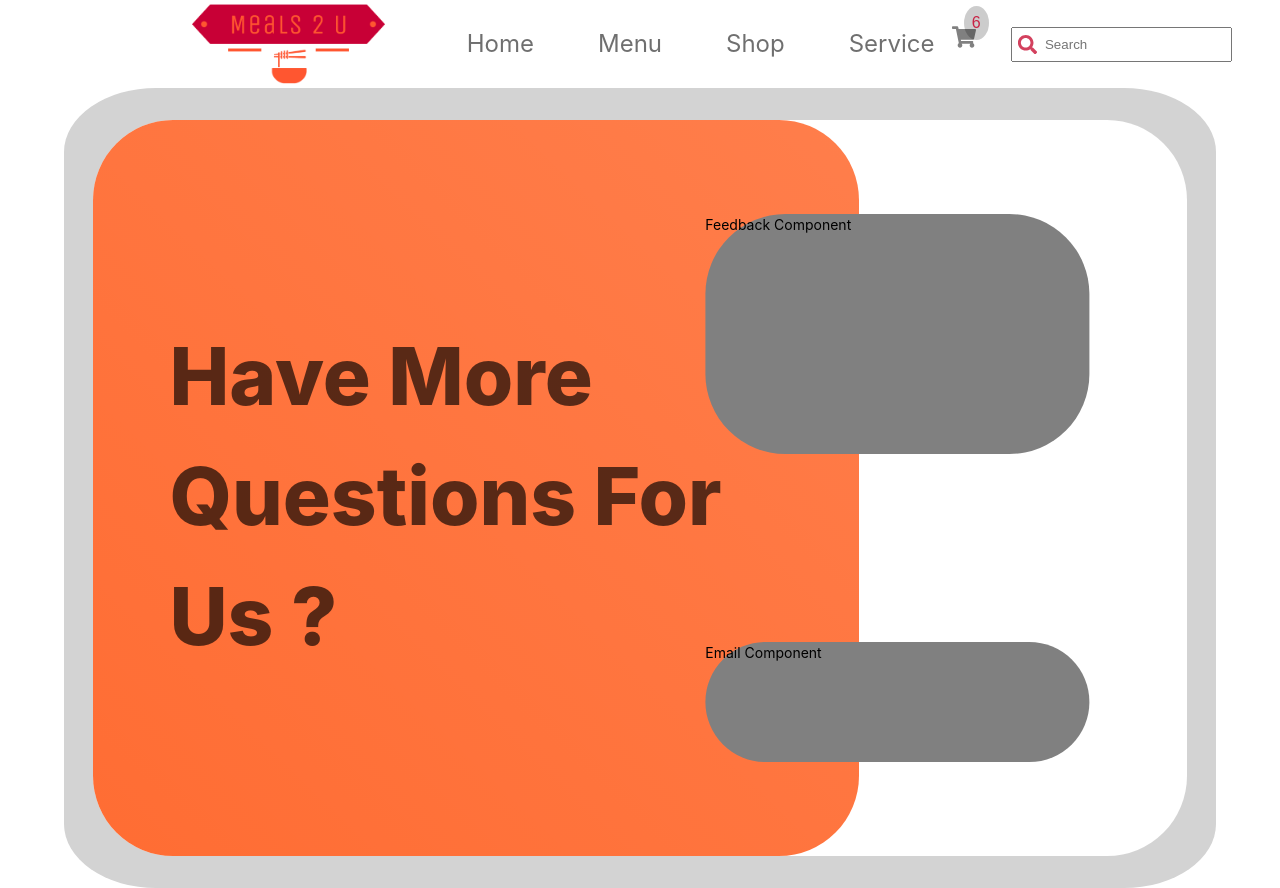
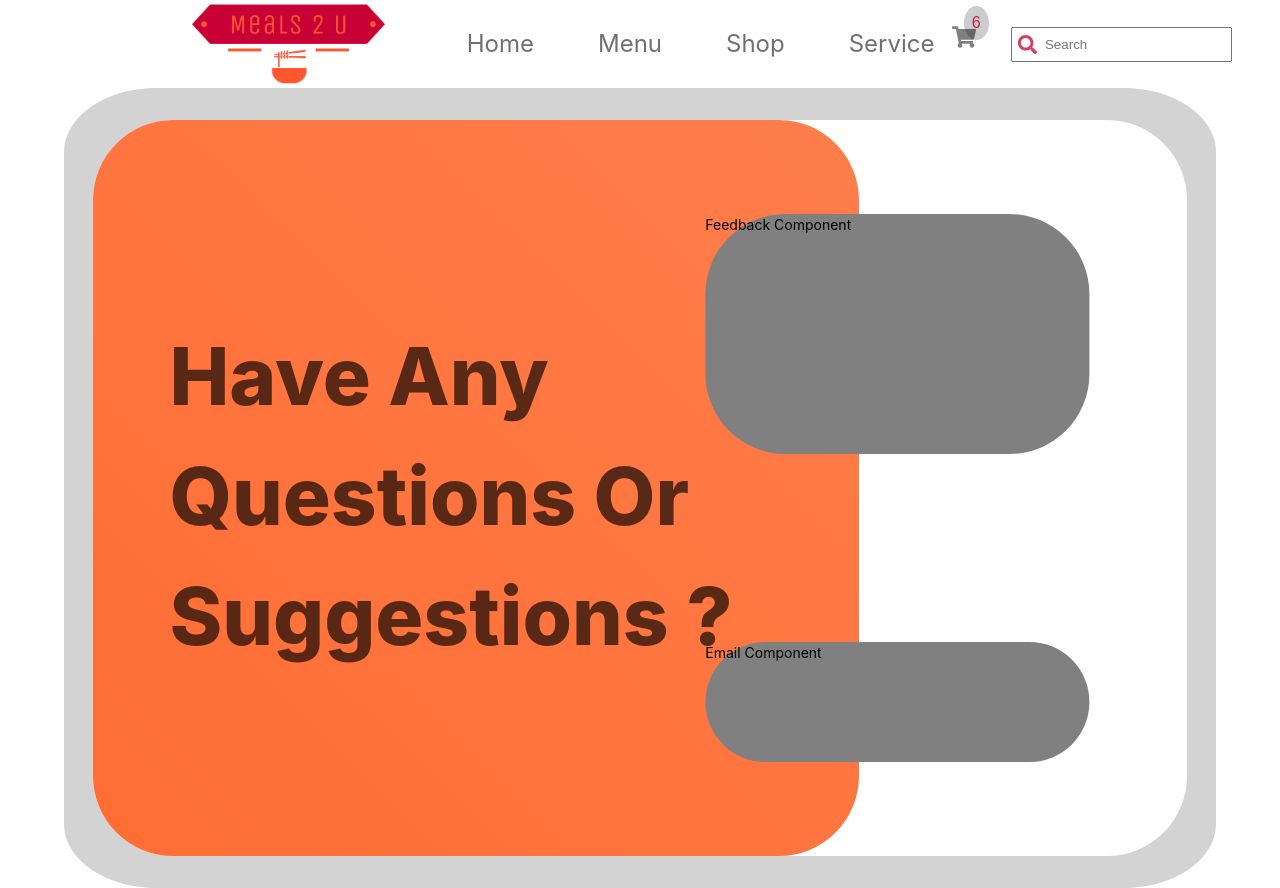
Before and after one commit to Jscorz/React-Food-Delivery-App, a React (Create React App) app: page /service in a window 1280 px wide. Built offline with nearby package versions, Linux system fonts and the light colour scheme.

Commit message:
changed wording on text

```diff
--- a/src/components/Service.js
+++ b/src/components/Service.js
@@ -12,9 +12,9 @@ const Service = () => {
         <article className='grid-second'>
           <div className='main-text'>
             <h1>
-              Have More <br />
-              Questions For <br />
-              Us ?
+              Have Any <br />
+              Questions Or <br />
+              Suggestions ?
             </h1>
           </div>
           <Feedback />
```
